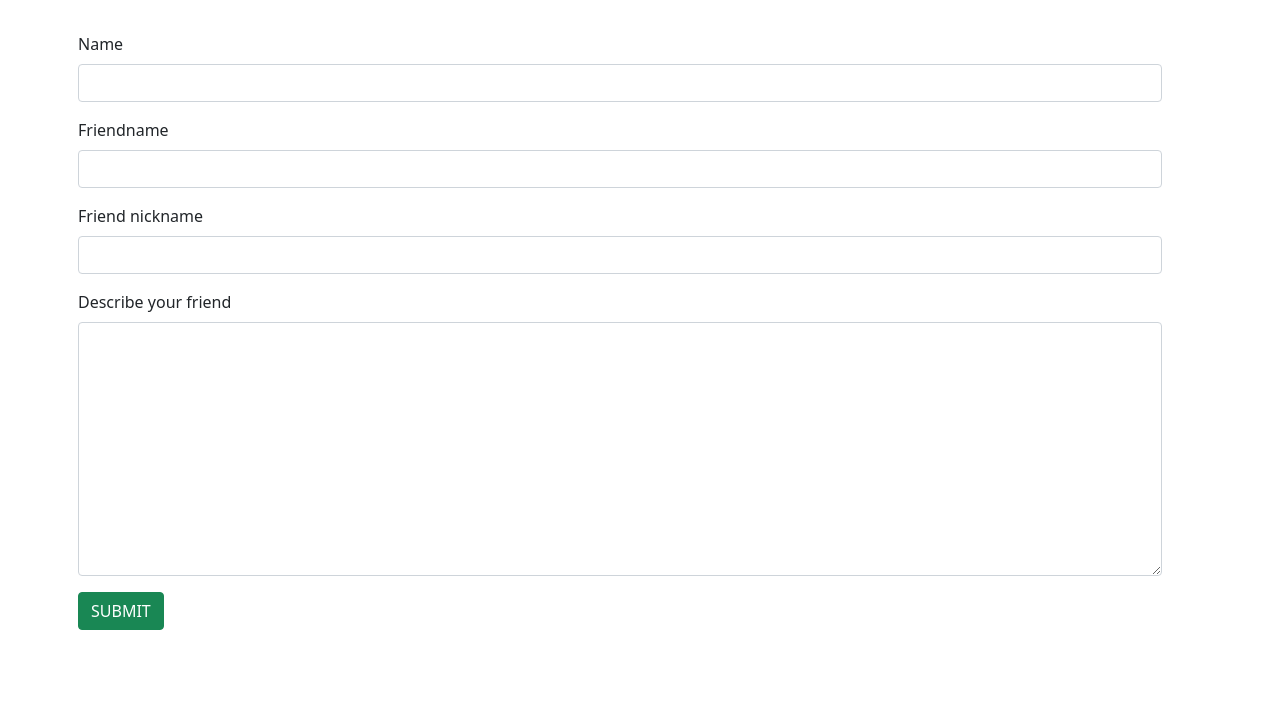
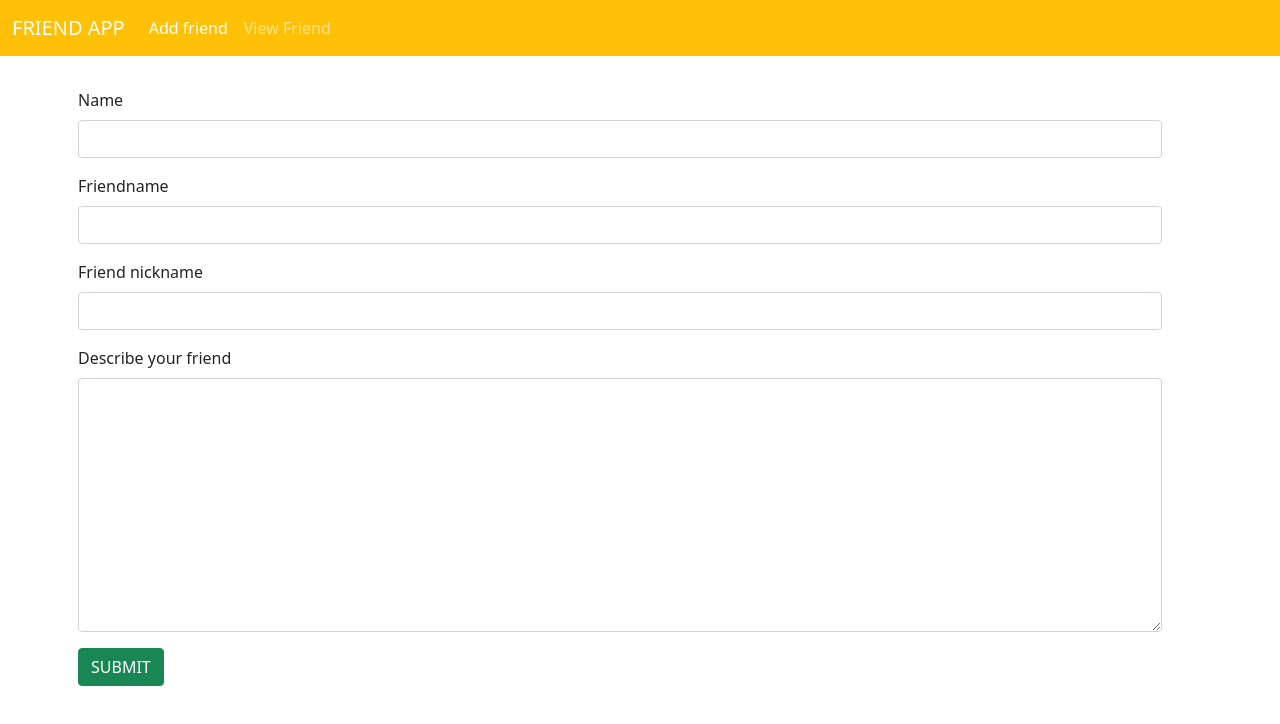
Before and after one commit to Seenusneha4/friendsreactapp, a React (Create React App) app: page / in a window 1280 px wide. Shown: the top 724 px of the page. Built offline with nearby package versions, Linux system fonts and the light colour scheme.

Commit message:
navigationup

```diff
--- a/src/App.js
+++ b/src/App.js
@@ -3,11 +3,18 @@
 import 'bootstrap/dist/css/bootstrap.min.css'
 import 'bootstrap/dist/js/bootstrap.bundle.min.js'
 import Addfriend from './Components/Addfriend';
+import Header from './Components/Header';
+import { BrowserRouter, Route, Routes } from 'react-router-dom';
 
 function App() {
   return (
     <div>
-      <Addfriend/>
+      <BrowserRouter>
+      <Routes>
+      <Route path="/" exact element={<Addfriend/>}/>
+
+      </Routes>
+      </BrowserRouter>
     </div>
   );
 }
--- a/src/Components/Addfriend.js
+++ b/src/Components/Addfriend.js
@@ -1,4 +1,5 @@
 import React, { useState } from 'react'
+import Header from './Header'
 
 const Addfriend = () => {
     var [name,setname]=useState("")
@@ -11,6 +12,7 @@
     }
   return (
     <div>
+        <Header/>
         <div className="container">
     <div className="row div col col-12 col-sm-12 col-md-12 col-lg-12 col-xl-12 col-xxl-12">
         <div className="row g-3">
--- a/src/Components/Header.js
+++ b/src/Components/Header.js
@@ -0,0 +1,32 @@
+import React from 'react'
+import { Link } from 'react-router-dom'
+
+const Header = () => {
+  return (
+    <div>
+     <nav class="navbar navbar-expand-lg  navbar-dark bg-warning">
+  <div class="container-fluid">
+  <Link to="/" class="navbar-brand">FRIEND APP</Link>
+    <button class="navbar-toggler" type="button" data-bs-toggle="collapse" data-bs-target="#navbarNav" aria-controls="navbarNav" aria-expanded="false" aria-label="Toggle navigation">
+      <span class="navbar-toggler-icon"></span>
+    </button>
+    <div class="collapse navbar-collapse" id="navbarNav">
+      <ul class="navbar-nav">
+        <li class="nav-item">
+        <Link class="nav-link active" to="/">Add friend</Link>
+        </li>
+        <li class="nav-item">
+          <Link class="nav-link" to="/view">View Friend</Link>
+        </li>
+
+      </ul>
+    </div>
+  </div>
+</nav>
+
+
+    </div>
+  )
+}
+
+export default Header
```
